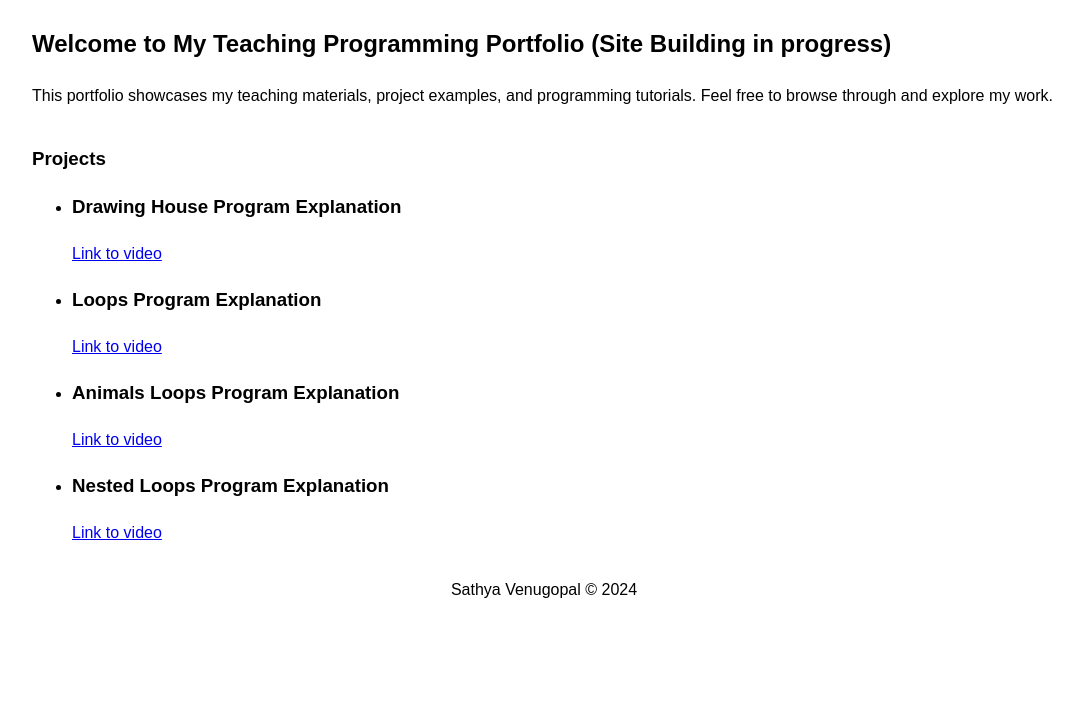
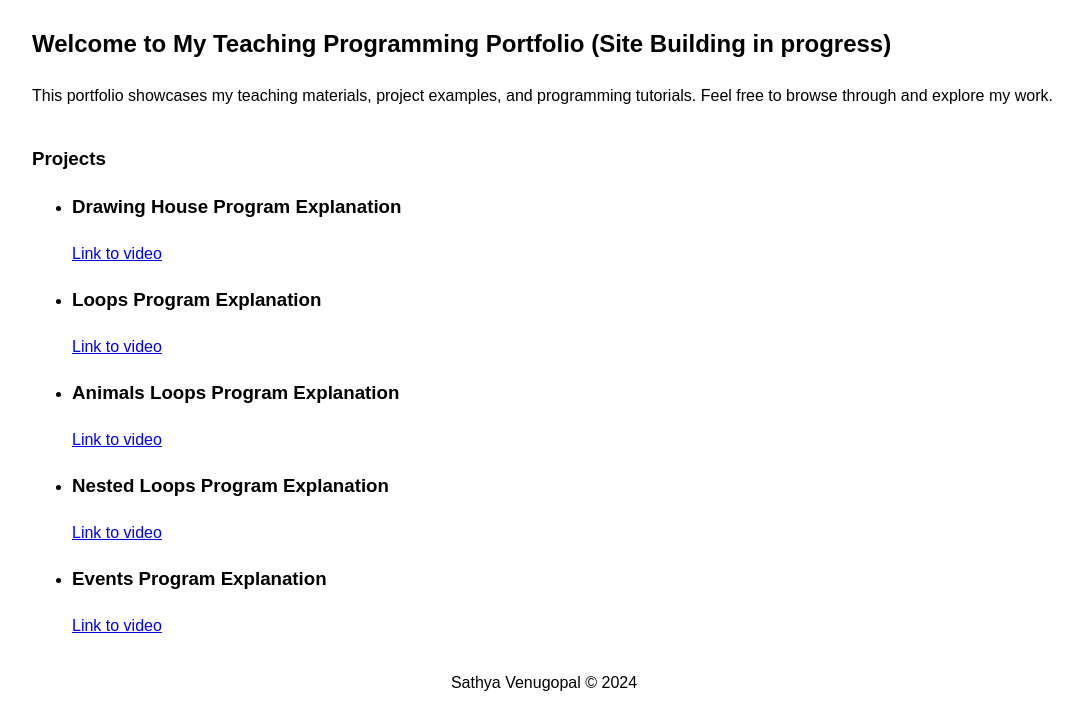
Before and after one commit to SathyaV30/Teaching_Portfolio, a plain HTML site: page index.html in a window 1280 px wide. Shown: the part 95-807 px from the top of the page, without its empty margins (96-1179 px from the left). Drawn offline with Linux system fonts and the light colour scheme.

Commit message:
new video

```diff
--- a/index.html
+++ b/index.html
@@ -70,8 +70,14 @@
 
                     <li>
                         <h3>Nested Loops Program Explanation</h3>
-                        <p><a href =" https://youtu.be/Gs6h6GTdtMM" target = "_blank">Link to video </a></p>
+                        <p><a href ="https://youtu.be/Gs6h6GTdtMM" target = "_blank">Link to video </a></p>
                     </li>
+
+                        <li>
+                        <h3>Events Program Explanation</h3>
+                        <p><a href ="https://youtu.be/tLnufmCBg1g" target = "_blank">Link to video </a></p>
+                    </li>
+
 
 
 
```
